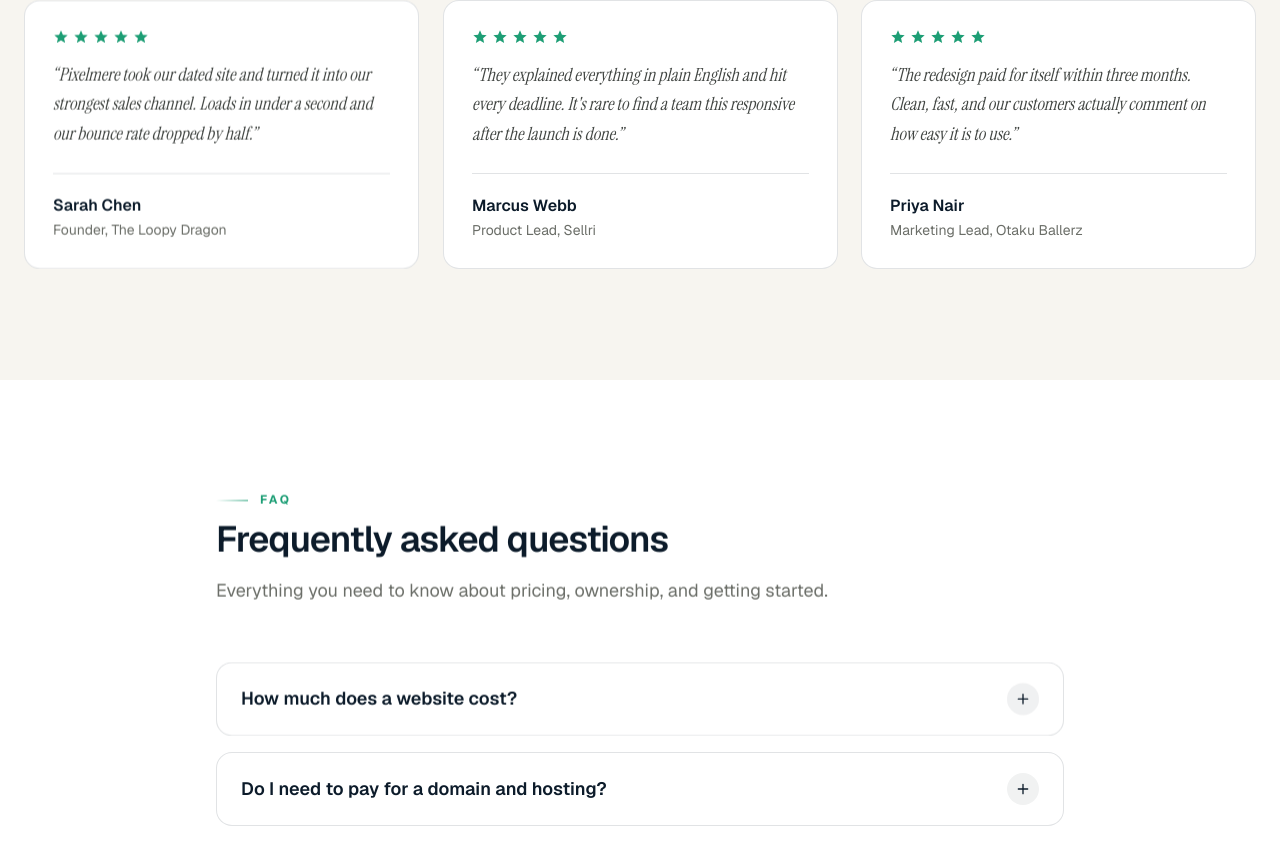
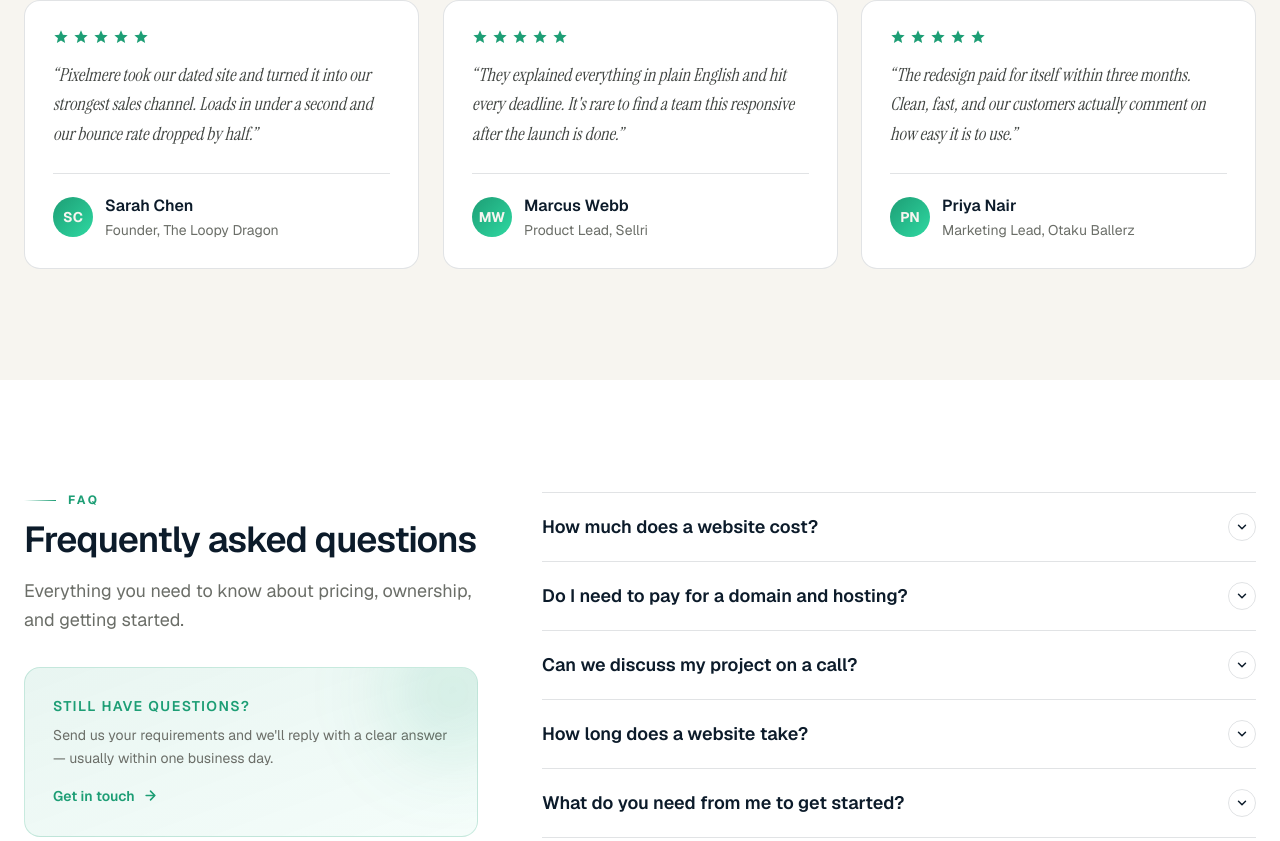
Before and after one commit to sunscarp/pixelmere, a Next.js app: page / in a window 1280 px wide. Shown: the part 6496-7337 px from the top of the page. Built offline with nearby package versions, Linux system fonts and the light colour scheme.

Commit message:
Redesign FAQ into agency-style two-column layout with contact CTA

```diff
--- a/src/components/FAQ.tsx
+++ b/src/components/FAQ.tsx
@@ -42,7 +42,9 @@ const faqs: { question: string; answer: string }[] = [
 export default function FAQ() {
   return (
     <section id="faq" className="scroll-mt-24 bg-surface py-24 sm:py-28">
-      <div className="mx-auto max-w-4xl px-4 sm:px-6">
+      <div className="mx-auto max-w-7xl px-4 sm:px-6">
+        <div className="grid gap-12 lg:grid-cols-5 lg:gap-16">
+          <div className="lg:col-span-2">
             <Reveal>
               <SectionHeading
                 eyebrow="FAQ"
@@ -51,35 +53,76 @@ export default function FAQ() {
               />
             </Reveal>
 
-        <div className="mt-14 space-y-4">
-          {faqs.map((faq, index) => (
-            <Reveal key={faq.question} delay={Math.min(index, 4) * 60}>
-              <details className="group rounded-2xl border border-line bg-card px-6 py-5 transition-colors hover:border-teal/40 open:border-teal/50 open:bg-card-soft">
-                <summary className="flex cursor-pointer list-none items-center justify-between gap-4 text-left [&::-webkit-details-marker]:hidden">
-                  <h3 className="text-base font-semibold text-heading sm:text-lg">
-                    {faq.question}
-                  </h3>
-                  <span className="flex h-8 w-8 shrink-0 items-center justify-center rounded-full bg-fill text-heading transition-all duration-300 group-open:rotate-45 group-open:bg-teal group-open:text-cream">
+            <Reveal delay={100}>
+              <div className="relative mt-8 overflow-hidden rounded-2xl border border-teal/20 bg-linear-to-br from-teal/10 to-teal-bright/5 p-6 sm:p-7 dark:border-teal/30 dark:from-teal/15 dark:to-teal-bright/5">
+                <span
+                  aria-hidden="true"
+                  className="pointer-events-none absolute -right-10 -top-10 h-32 w-32 rounded-full bg-teal/15 blur-2xl"
+                />
+                <p className="text-sm font-semibold uppercase tracking-widest text-teal">
+                  Still have questions?
+                </p>
+                <p className="mt-2 text-sm leading-relaxed text-ink-soft">
+                  Send us your requirements and we&apos;ll reply with a clear
+                  answer — usually within one business day.
+                </p>
+                <a
+                  href="#contact"
+                  className="group mt-4 inline-flex items-center gap-2 text-sm font-semibold text-teal transition-colors hover:text-teal-bright"
+                >
+                  Get in touch
                   <svg
-                      width="16"
-                      height="16"
+                    width="15"
+                    height="15"
                     viewBox="0 0 24 24"
                     fill="none"
                     stroke="currentColor"
-                      strokeWidth="2"
+                    strokeWidth="2.5"
                     strokeLinecap="round"
+                    strokeLinejoin="round"
+                    aria-hidden="true"
+                    className="transition-transform duration-200 group-hover:translate-x-0.5"
+                  >
+                    <path d="M5 12h14M12 5l7 7-7 7" />
+                  </svg>
+                </a>
+              </div>
+            </Reveal>
+          </div>
+
+          <div className="lg:col-span-3">
+            <Reveal delay={150}>
+              <div className="divide-y divide-line border-y border-line">
+                {faqs.map((faq) => (
+                  <details key={faq.question} className="group">
+                    <summary className="flex cursor-pointer list-none items-center justify-between gap-4 py-5 text-left [&::-webkit-details-marker]:hidden">
+                      <h3 className="text-base font-semibold text-heading transition-colors group-hover:text-teal sm:text-lg">
+                        {faq.question}
+                      </h3>
+                      <span className="flex h-7 w-7 shrink-0 items-center justify-center rounded-full border border-line text-heading transition-all duration-300 group-open:rotate-180 group-open:border-teal/40 group-open:bg-teal group-open:text-cream">
+                        <svg
+                          width="14"
+                          height="14"
+                          viewBox="0 0 24 24"
+                          fill="none"
+                          stroke="currentColor"
+                          strokeWidth="2.5"
+                          strokeLinecap="round"
+                          strokeLinejoin="round"
                           aria-hidden="true"
                         >
-                      <path d="M12 5v14M5 12h14" />
+                          <path d="M6 9l6 6 6-6" />
                         </svg>
                       </span>
                     </summary>
-                <p className="mt-3 text-sm leading-relaxed text-ink-soft sm:text-base">
+                    <p className="pb-5 text-sm leading-relaxed text-ink-soft sm:text-base">
                       {faq.answer}
                     </p>
                   </details>
+                ))}
+              </div>
             </Reveal>
-          ))}
+          </div>
         </div>
       </div>
     </section>
--- a/src/components/Testimonials.tsx
+++ b/src/components/Testimonials.tsx
@@ -61,9 +61,22 @@ export default function Testimonials() {
                 <blockquote className="flex-1 font-serif text-lg italic leading-relaxed text-ink/85">
                   &ldquo;{testimonial.quote}&rdquo;
                 </blockquote>
-                <figcaption className="mt-6 border-t border-line pt-5">
-                  <p className="font-semibold text-heading">{testimonial.name}</p>
-                  <p className="mt-0.5 text-sm text-ink-soft">{testimonial.role}</p>
+                <figcaption className="mt-6 flex items-center gap-3 border-t border-line pt-5">
+                  <span
+                    aria-hidden="true"
+                    className="flex h-10 w-10 shrink-0 items-center justify-center rounded-full bg-linear-to-br from-teal to-teal-bright text-sm font-bold text-cream"
+                  >
+                    {testimonial.name
+                      .split(" ")
+                      .map((part) => part[0])
+                      .slice(0, 2)
+                      .join("")
+                      .toUpperCase()}
+                  </span>
+                  <div>
+                    <p className="font-semibold text-heading">{testimonial.name}</p>
+                    <p className="mt-0.5 text-sm text-ink-soft">{testimonial.role}</p>
+                  </div>
                 </figcaption>
               </figure>
             </Reveal>
```
Lines whose indentation alone changed are shown as unchanged.
